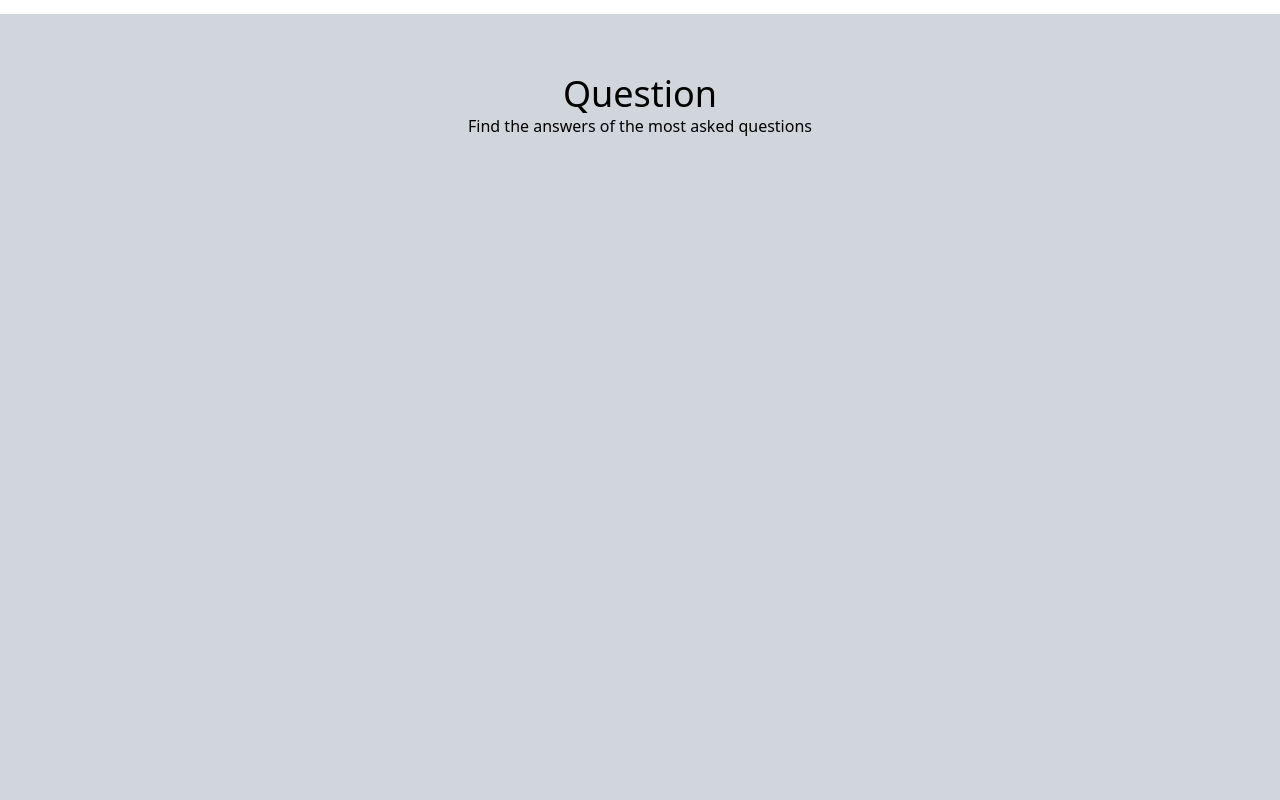
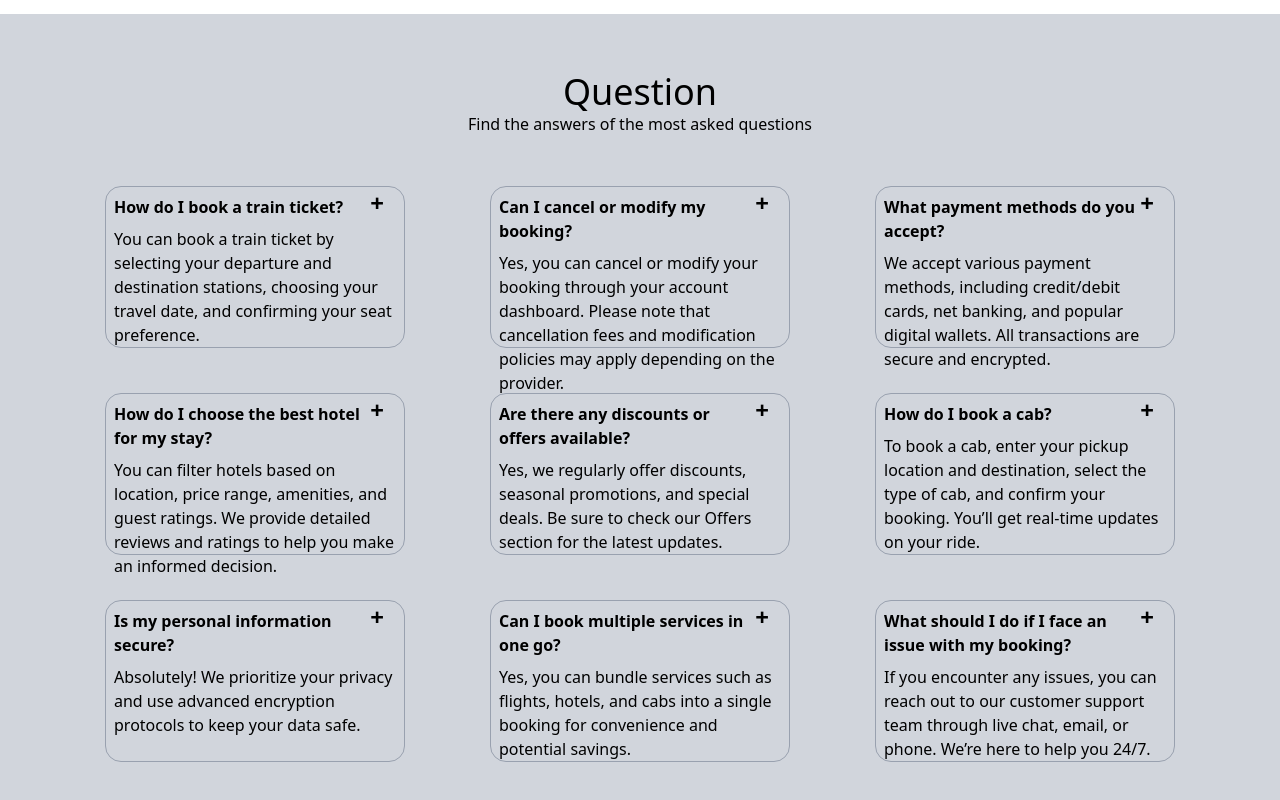
Before and after one commit to Sarthak92101/GlobalTripMaster, a React (Vite) app: page / in a window 1280 px wide. Shown: the part 4046-4846 px from the top of the page. Built offline with nearby package versions, Linux system fonts and the light colour scheme.

Commit message:
Hero updated

```diff
--- a/src/components/QuestionHero.jsx
+++ b/src/components/QuestionHero.jsx
@@ -3,13 +3,94 @@ import React from 'react'
 const QuestionHero = () => {
   return (
     <>
-      <div className='w-screen h-screen bg-gray-300'>
-        <div className='flex flex-col justify-center items-center '>
+      <div className='w-screen h-screen   bg-gray-300'>
+        <div className=' h-[15%] w-full flex flex-col justify-center items-center '>
           <h1 className='text-black text-4xl mt-15'>Question</h1>
           <h3 className='text-black text-1xl '>Find the answers of the most asked questions</h3>
         </div>
 
-        <div>
+        <div className='h-[85%] w-screen p-10  flex  flex-wrap justify-evenly gap-5 items-center '>
+          {/* 1 */}
+          <div className='h-[27%] w-1/4 border border-gray-400 rounded-2xl '>
+            <div className='flex justify-between'>
+              <p className='text-black ml-2 mt-2 font-bold'>How do I book a train ticket? </p>
+              <a href="" className='text-black font-bold text-2xl  mr-5'>+</a>
+            </div>
+            <p className='text-black p-2'>You can book a train ticket by selecting your departure and destination stations, choosing your travel date, and confirming your seat preference. </p>
+          </div>
+
+
+          {/* 2 */}
+          <div className='h-[27%] w-1/4 border border-gray-400 rounded-2xl '>
+            <div className='flex justify-between'>
+              <p className='text-black ml-2 mt-2 font-bold'>Can I cancel or modify my booking? </p>
+              <a href="" className='text-black font-bold text-2xl  mr-5'>+</a>
+            </div>
+            <p className='text-black p-2'>Yes, you can cancel or modify your booking through your account dashboard. Please note that cancellation fees and modification policies may apply depending on the provider. </p>
+          </div>
+
+          {/* 3 */}
+          <div className='h-[27%] w-1/4 border border-gray-400 rounded-2xl '>
+            <div className='flex justify-between'>
+              <p className='text-black ml-2 mt-2 font-bold'>What payment methods do you accept?</p>
+              <a href="" className='text-black font-bold text-2xl  mr-5'>+</a>
+            </div>
+            <p className='text-black p-2'>We accept various payment methods, including credit/debit cards, net banking, and popular digital wallets. All transactions are secure and encrypted. </p>
+          </div>
+
+          {/* 4 */}
+          <div className='h-[27%] w-1/4 border border-gray-400 rounded-2xl '>
+            <div className='flex justify-between'>
+              <p className='text-black ml-2 mt-2 font-bold'>How do I choose the best hotel for my stay? </p>
+              <a href="" className='text-black font-bold text-2xl  mr-5'>+</a>
+            </div>
+            <p className='text-black p-2'>You can filter hotels based on location, price range, amenities, and guest ratings. We provide detailed reviews and ratings to help you make an informed decision. </p>
+          </div>
+
+          {/* 5 */}
+          <div className='h-[27%] w-1/4 border border-gray-400 rounded-2xl '>
+            <div className='flex justify-between'>
+              <p className='text-black ml-2 mt-2 font-bold'>Are there any discounts or offers available? </p>
+              <a href="" className='text-black font-bold text-2xl  mr-5'>+</a>
+            </div>
+            <p className='text-black p-2'>Yes, we regularly offer discounts, seasonal promotions, and special deals. Be sure to check our Offers section for the latest updates. </p>
+          </div>
+
+          {/* 6 */}
+          <div className='h-[27%] w-1/4 border border-gray-400 rounded-2xl '>
+            <div className='flex justify-between'>
+              <p className='text-black ml-2 mt-2 font-bold'>How do I book a cab? </p>
+              <a href="" className='text-black font-bold text-2xl  mr-5'>+</a>
+            </div>
+            <p className='text-black p-2'>To book a cab, enter your pickup location and destination, select the type of cab, and confirm your booking. You’ll get real-time updates on your ride. </p>
+          </div>
+
+          {/* 7 */}
+          <div className='h-[27%] w-1/4 border border-gray-400 rounded-2xl '>
+            <div className='flex justify-between'>
+              <p className='text-black ml-2 mt-2 font-bold'>Is my personal information secure? </p>
+              <a href="" className='text-black font-bold text-2xl  mr-5'>+</a>
+            </div>
+            <p className='text-black p-2'>Absolutely! We prioritize your privacy and use advanced encryption protocols to keep your data safe. </p>
+          </div>
+
+          {/* 8 */}
+          <div className='h-[27%] w-1/4 border border-gray-400 rounded-2xl '>
+            <div className='flex justify-between'>
+              <p className='text-black ml-2 mt-2 font-bold'>Can I book multiple services in one go? </p>
+              <a href="" className='text-black font-bold text-2xl  mr-5'>+</a>
+            </div>
+            <p className='text-black p-2'>Yes, you can bundle services such as flights, hotels, and cabs into a single booking for convenience and potential savings. </p>
+          </div>
+
+          {/* 9 */}
+          <div className='h-[27%] w-1/4 border border-gray-400 rounded-2xl '>
+            <div className='flex justify-between'>
+              <p className='text-black ml-2 mt-2 font-bold'>What should I do if I face an issue with my booking? </p>
+              <a href="" className='text-black font-bold text-2xl  mr-5'>+</a>
+            </div>
+            <p className='text-black p-2'>If you encounter any issues, you can reach out to our customer support team through live chat, email, or phone. We’re here to help you 24/7. </p>
+          </div>
 
         </div>
       </div>
```
